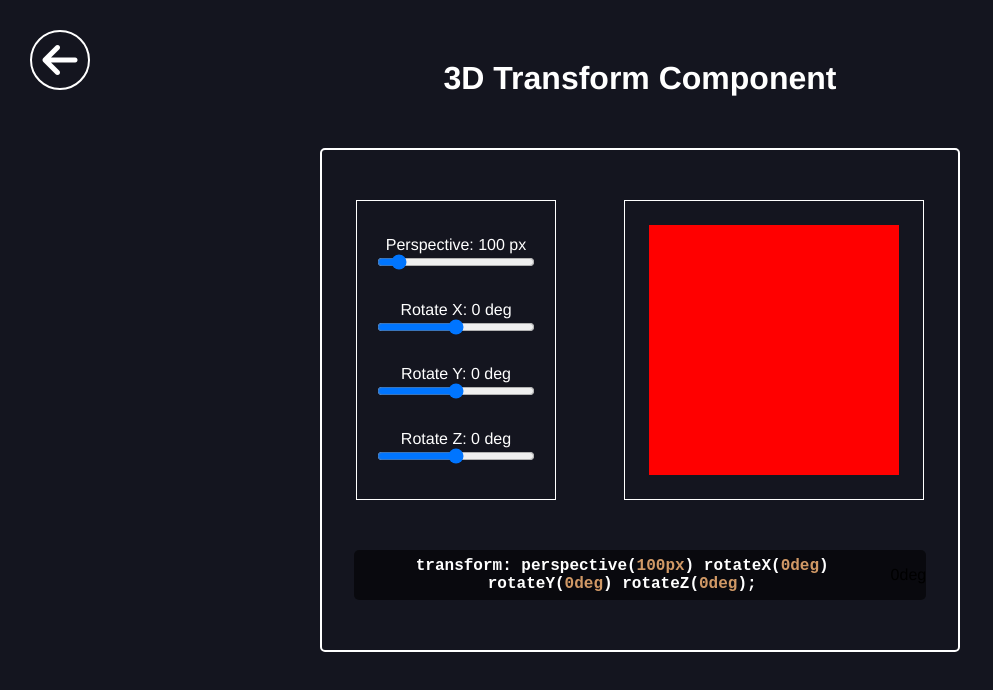
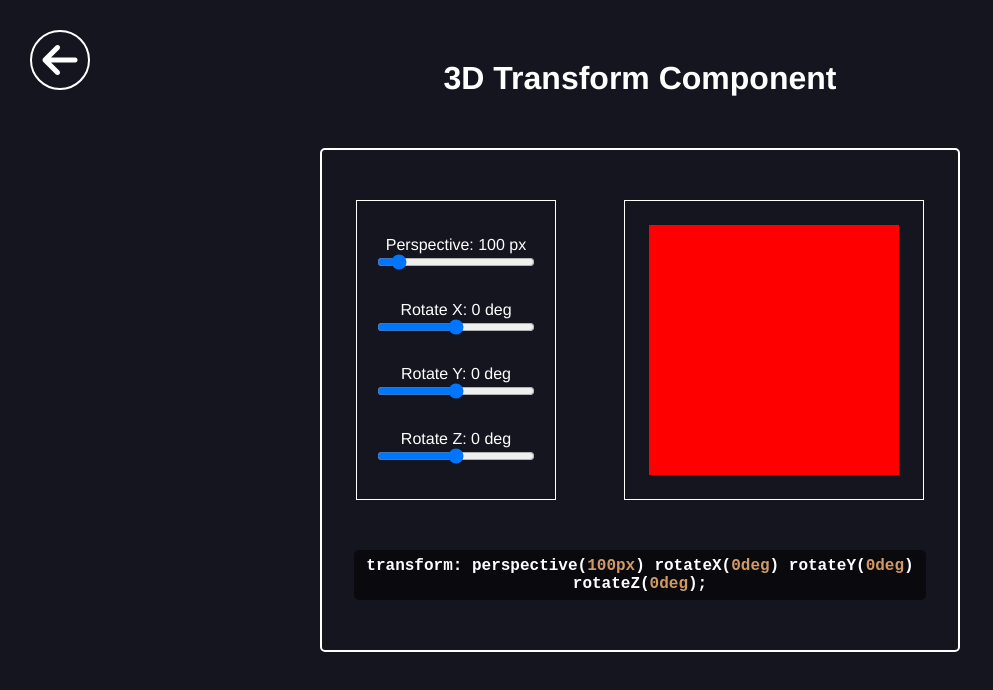
Before and after one commit to JoelStorr/shape-css, a Vue app: page /tools/threed-transform in a window 1280 px wide. Shown: the top 690 px of the page, without its empty margins (0-993 px from the left). Built offline with nearby package versions, Linux system fonts and the light colour scheme.

Commit message:
Fixed Copy Error inside Custome directive

```diff
--- a/src/components/Directives/copy.js
+++ b/src/components/Directives/copy.js
@@ -1,5 +1,5 @@
 export default {
-  mounted(el, binding) {
+  beforeUpdate(el, binding) {
     el.addEventListener('click', () => {
       const copyEl = document.createElement('textarea');
       copyEl.value = binding.value;
@@ -11,5 +11,6 @@ export default {
       document.execCommand('copy');
       document.body.removeChild(copyEl);
     });
+    console.log(binding.value);
   },
 };
--- a/src/components/tools/threedTransform.component.vue
+++ b/src/components/tools/threedTransform.component.vue
@@ -50,7 +50,8 @@
           <div class="shape" :style="perspectiveSetter"></div>
         </div>
       </section>
-      <section class="code-dispaly">
+
+      <Base-copy :copySetter="this.copySetter">
         <p>
           transform: perspective(<span class="yellow">{{ perspective }}px</span
           >) rotateX(<span class="yellow">{{ rotateX }}deg</span>) rotateY(<span
@@ -58,14 +59,18 @@
             >{{ rotateY }}deg</span
           >) rotateZ(<span class="yellow">{{ rotateZ }}deg</span>);
         </p>
-        {{ rotateZ }}deg
-      </section>
+      </Base-copy>
     </section>
   </div>
 </template>
 
 <script>
+import BaseCopy from '../Base/BaseCopy.component.vue';
+
 export default {
+  components: {
+    'Base-copy': BaseCopy,
+  },
   data() {
     return {
       perspective: 100,
@@ -79,6 +84,9 @@ export default {
       return {
         transform: `perspective(${this.perspective}px) rotateX(${this.rotateX}deg) rotateY(${this.rotateY}deg) rotateZ(${this.rotateZ}deg)`,
       };
+    },
+    copySetter() {
+      return `transform: perspective(${this.perspective}px) rotateX(${this.rotateX}deg) rotateY(${this.rotateY}deg) rotateZ(${this.rotateZ}deg)`;
     },
   },
 };
@@ -138,25 +146,11 @@ h1 {
     background-color: red;
   }
 }
-
-.code-dispaly {
-  flex: 2;
-  margin-top: 50px;
-  min-width: 60%;
-  max-width: 90%;
-  height: 50px;
-  background-color: rgba(0, 0, 0, 0.55);
-  border-radius: 5px;
-  display: flex;
-  align-items: center;
-  justify-content: center;
-
-  p {
-    font-family: monospace;
-    font-weight: bold;
-    font-size: 1rem;
-    color: white;
-  }
+p {
+  font-family: monospace;
+  font-weight: bold;
+  font-size: 1rem;
+  color: white;
   .yellow {
     color: #d19966;
   }
```
